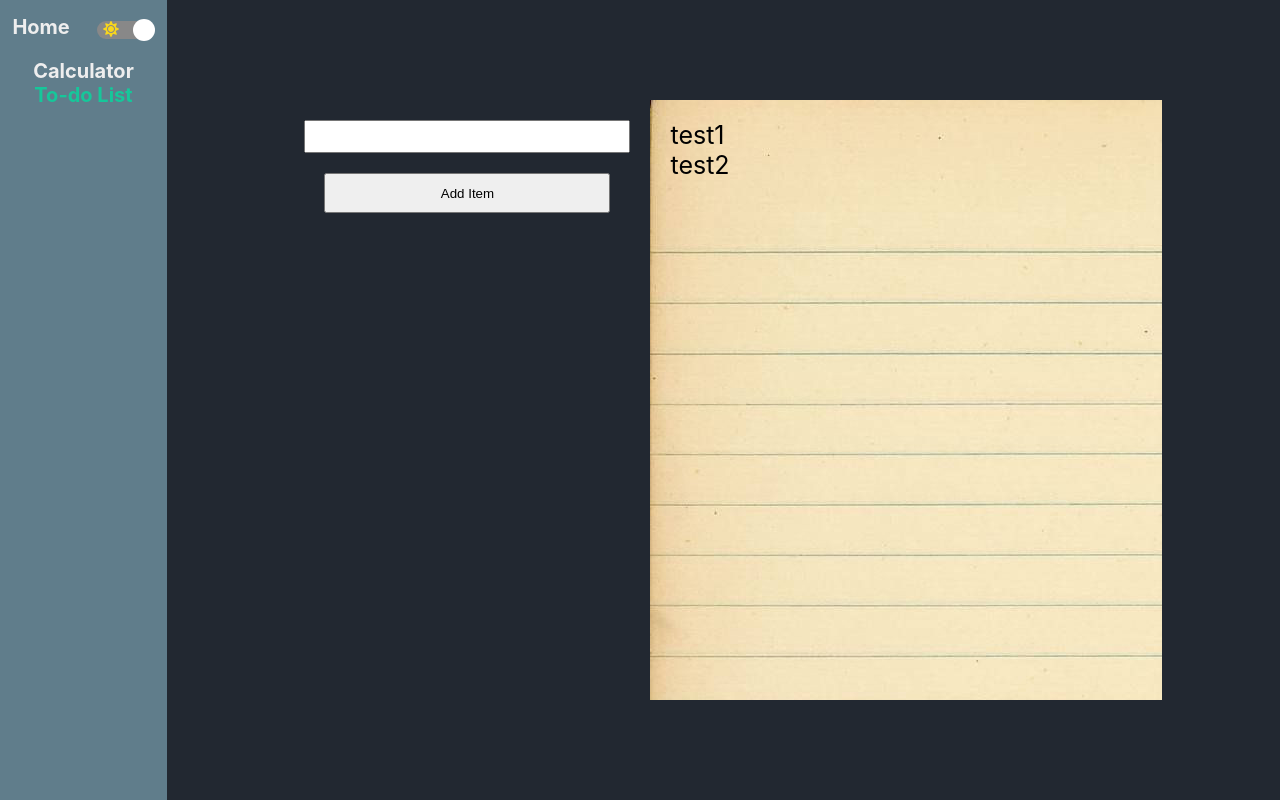
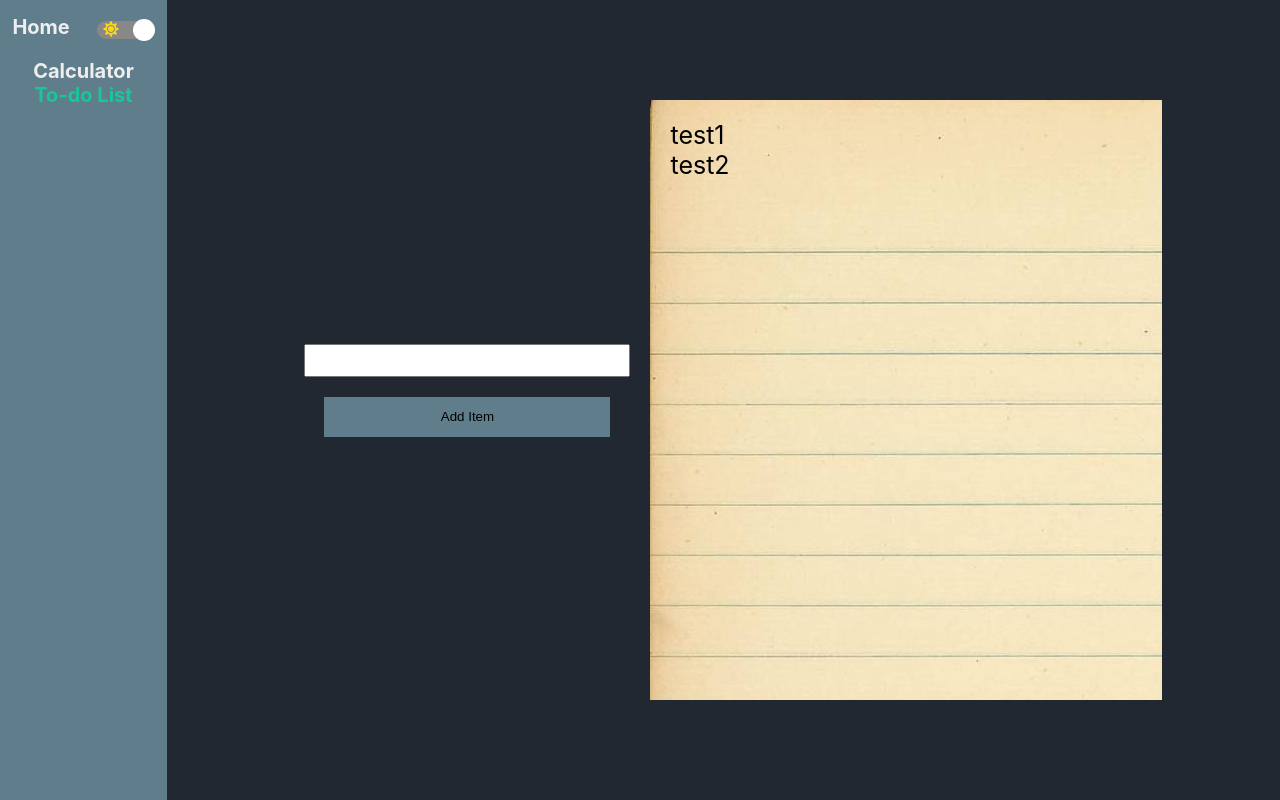
Before and after one commit to mattie43/PersonalCodeSnippets, a React (Create React App) app: page /todo in a window 1280 px wide. Built offline with nearby package versions, Linux system fonts and the light colour scheme.

Commit message:
added button color

```diff
--- a/src/components/ToDo.js
+++ b/src/components/ToDo.js
@@ -57,6 +57,7 @@ const InputSection = styled.div`
   display: flex;
   flex-direction: column;
   margin: 20px;
+  align-self: center;
   & input {
     outline: none;
     font-size: 25px;
@@ -64,6 +65,8 @@ const InputSection = styled.div`
   & button {
     height: 40px;
     margin: 20px;
+    background-color: #607d8b;
+    border: none;
   }
 `;
 
```
Also changed, not shown: 1 other file (tests, documents, lock files or other folders).
